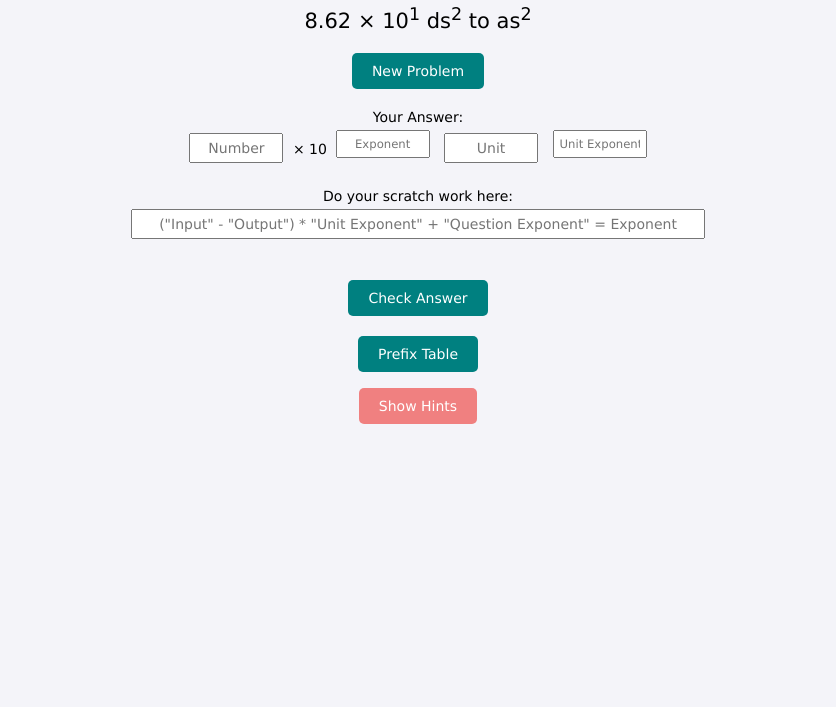
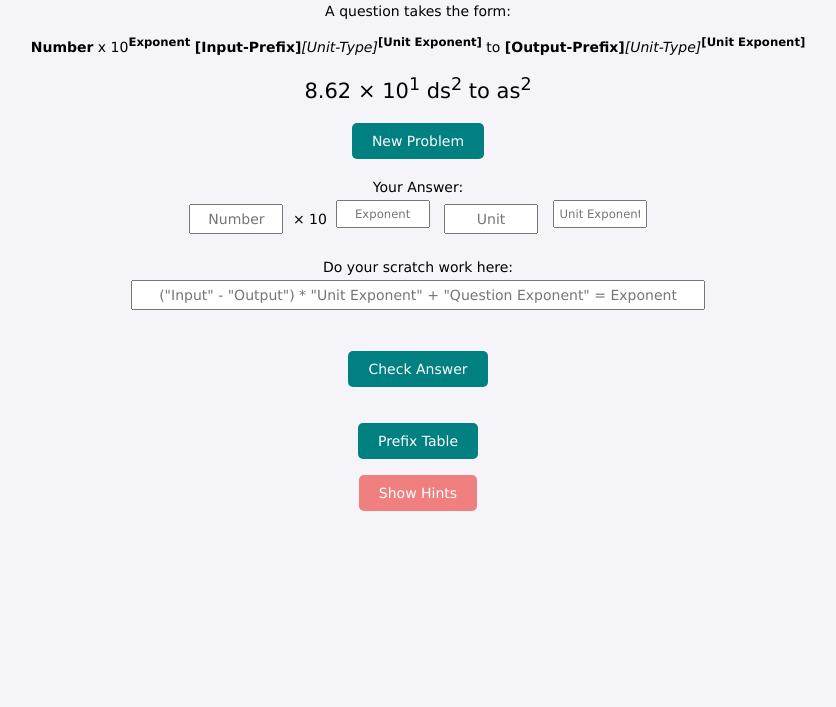
Before and after one commit to malmassy/metricmastery, a plain HTML site: page index.html in a window 1280 px wide. Shown: the part 93-800 px from the top of the page, without its empty margins (222-1058 px from the left). Drawn offline with Linux system fonts and the light colour scheme.

Commit message:
minor clean-up

```diff
--- a/index.html
+++ b/index.html
@@ -7,6 +7,7 @@
 <link rel="stylesheet" href="main.css"></head>
 <body>
     <h1>Metric Conversion Practice</h1>
+    <div>A question takes the form:</br><br> <b>Number</b> x 10<sup><b>Exponent</b></sup> <b>[Input-Prefix]</b><i>[Unit-Type]</i><sup><b>[Unit Exponent]</b></sup> to <b>[Output-Prefix]</b><i>[Unit-Type]</i><sup><b>[Unit Exponent]</b></sup></div>
     <div class="problem" id="problem">
         Click "Generate" to get a new problem!
     </div>
@@ -32,7 +33,7 @@
     <button class="button" onclick="checkAnswer()">Check Answer</button>
     <div id="feedback" class="feedback"></div>
     <div id="sanity"></div>
-
+    </br>
     <button class="button" onclick="seePrefixes()">Prefix Table</button></br></br>
 
     <button class="button-hint" id="button-hint" onclick="showHint()">Show Hints</button></body></br></br>
```
